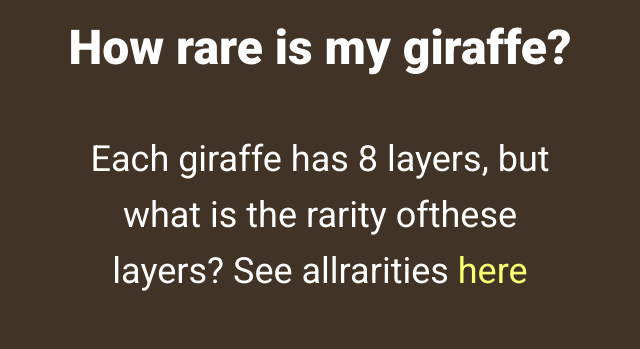
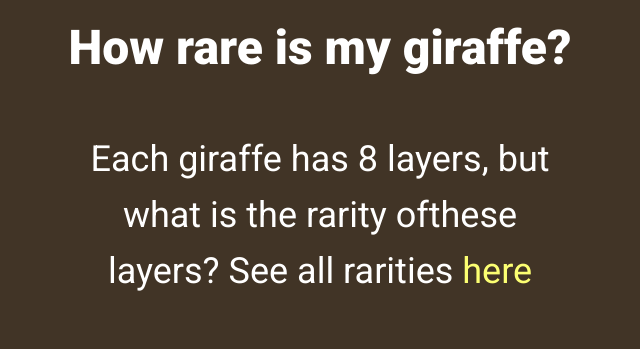
Before and after one commit to GiraffeValley/giraffeValley, a plain HTML site: page index.html in a window 1280 px wide. Shown: the part 2380-2729 px from the top of the page, 320-960 px from the left. Drawn offline with nearby package versions, Linux system fonts and the light colour scheme; a web font is replaced by a local one.

Commit message:
Update index.html

```diff
--- a/index.html
+++ b/index.html
@@ -154,7 +154,7 @@
                </div>
                <div class="col-12">
                   <div class="rare_text">
-                     Each giraffe has 8 layers, but what is the rarity ofthese layers? See allrarities
+                     Each giraffe has 8 layers, but what is the rarity ofthese layers? See all rarities
                      <a href="https://docs.google.com/spreadsheets/d/1hHECJgRbX3rTCZM-6Ga-HFEW2PoUkd-tPrXCdVU1Pqk/edit#gid=0"><span>here</span></a>
                   </div>
                </div>
```
